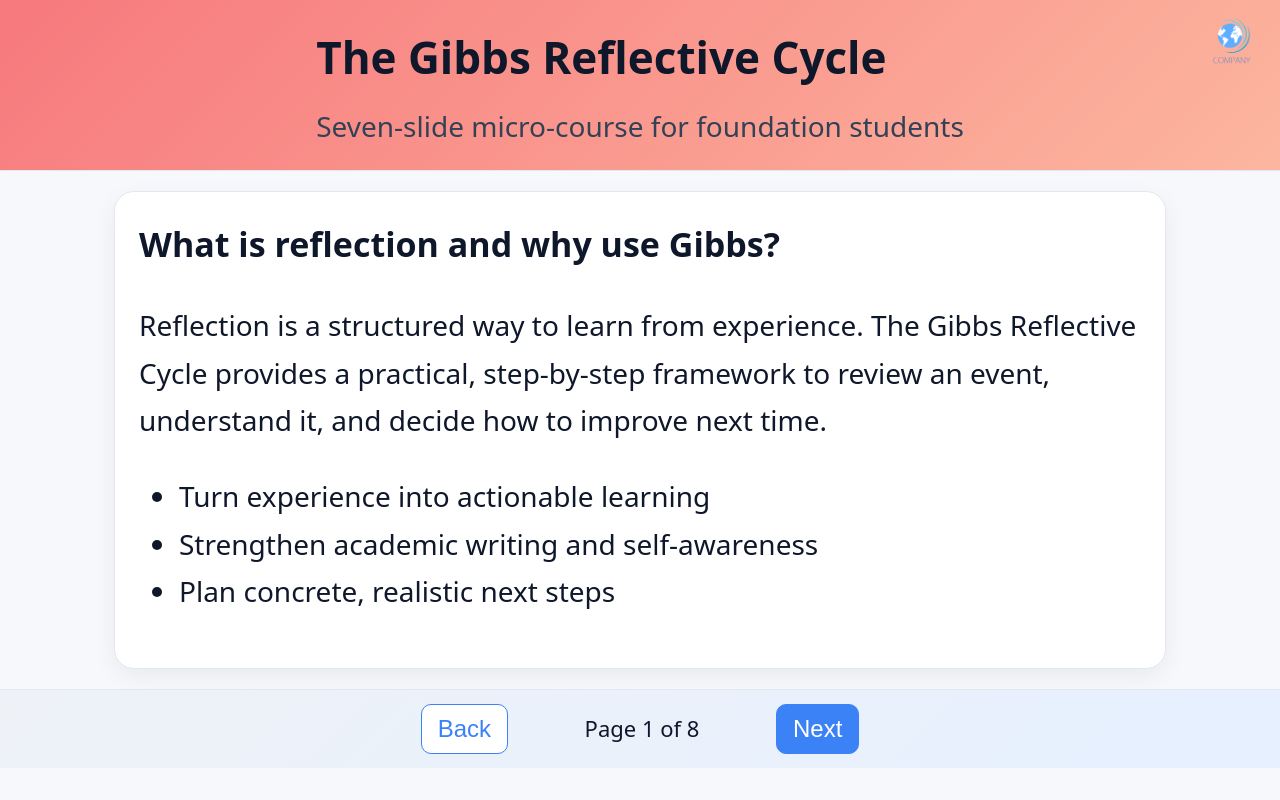
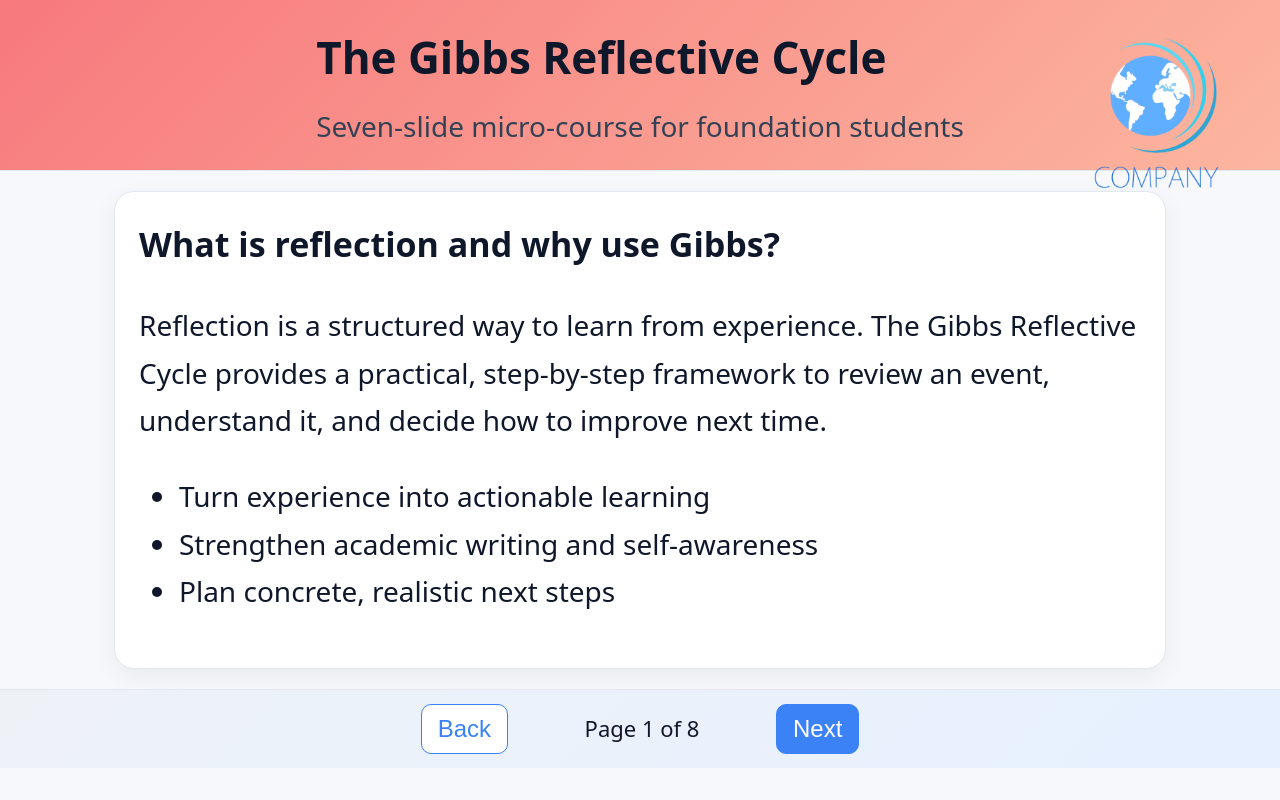
Before and after one commit to philiphendersonuk/GibbsReflectionCycle, a plain HTML site: page index.html in a window 1280 px wide. Drawn offline with Linux system fonts and the light colour scheme.

Commit message:
Update style.css

```diff
--- a/css/style.css
+++ b/css/style.css
@@ -13,7 +13,7 @@ legend{font-weight:600}
 .subtitle{margin:0;color:var(--muted)}
 .app-header{background:linear-gradient(135deg,#f7797d 0%,#fcb69f 100%);border-bottom:1px solid var(--border);padding:20px 0}
 header { position: relative; display: flex; justify-content: space-between; align-items: center; }
-.logo { position:absolute; top:10px; right:16px; height:60px; }
+.logo { position:absolute; top:10px; right:16px; height:200px; }
 .app-footer{background:linear-gradient(135deg,#eef2f7 0%,#e6f0ff 100%);border-top:1px solid var(--border);padding:14px 0}
 .footer-inner{display:flex;gap:14px;align-items:center;justify-content:center}
 .card{background:var(--card);border:1px solid var(--border);border-radius:20px;padding:24px;margin:20px 0;box-shadow:0 8px 24px rgba(2,6,23,0.06)}
```
